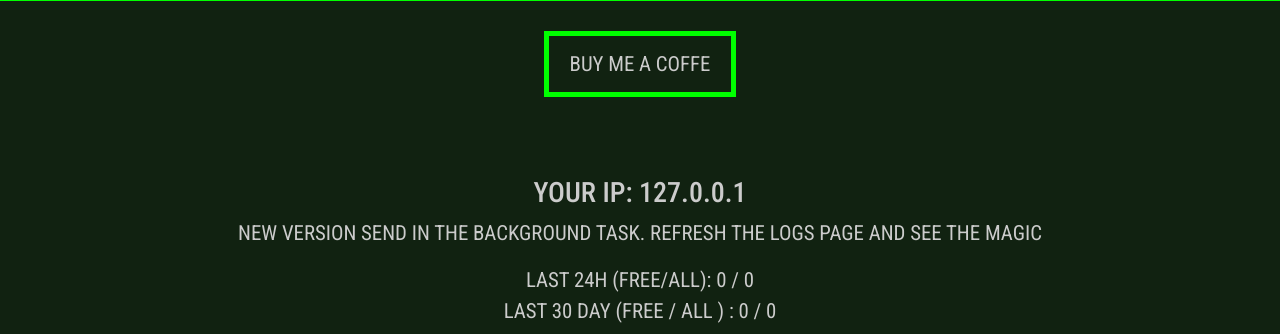
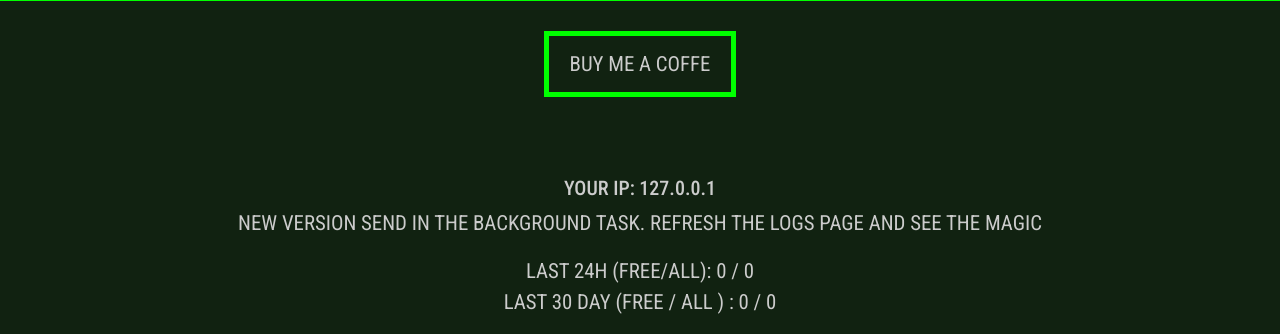
Before and after one commit to n4gY1/solanawebsender, a Django app: page /logs in a window 1280 px wide. Shown: the part 472-806 px from the top of the page. Run offline with Django 4.2, Linux system fonts and the light colour scheme; a user stored in the database is signed in; tables that the repository leaves empty hold one stand-in row (values such as "Sample post"); data that the repository does not hold is empty; some web fonts are replaced.

Commit message:
v2.0.4 change fonts and logs

```diff
--- a/templates/websender/logs.html
+++ b/templates/websender/logs.html
@@ -2,7 +2,7 @@
 {% block content %}
 <div class="_card w-100">
 
-    <h3 class="text-center">YOUR IP: {{ip}}</h3>
+    <h5 class="text-center">YOUR IP: {{ip}}</h5>
     <p class="text-center">new version send in the background task. refresh the logs page and see the magic</p>
     <p class="text-center">
         Last 24h (free/all): {{yesterday_logs_free}} / {{yesterday_logs_all}}<br/>
```
